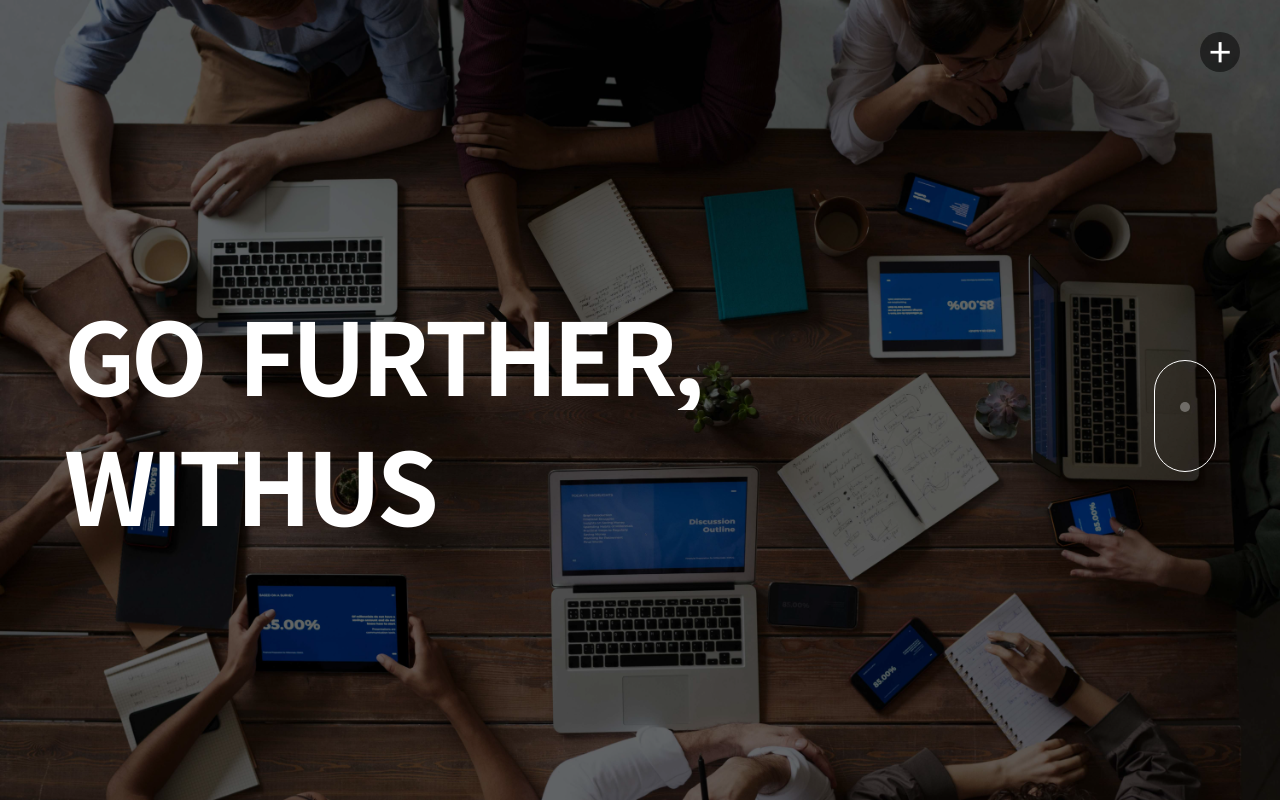
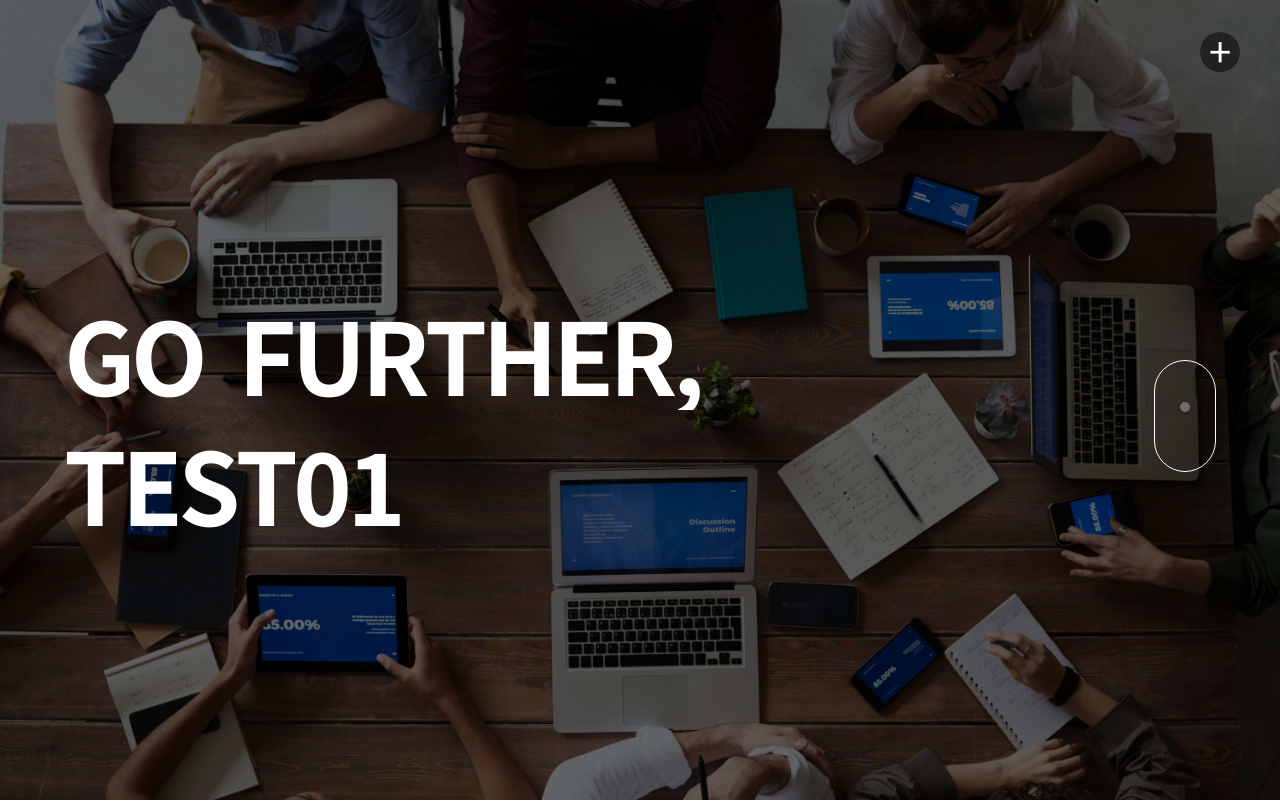
Before and after one commit to hbeautyacademy/hbeautyacademy, a React (Create React App) app: page / in a window 1280 px wide. Shown: the top 802 px of the page. Built offline with nearby package versions, Linux system fonts and the light colour scheme.

Commit message:
배포 테스트

```diff
--- a/src/routes/Intro.js
+++ b/src/routes/Intro.js
@@ -9,7 +9,7 @@ export default function Intro(){
     const [spotText, setSpotText] = useState(null);
     const spotTextData = [
         'GO  FURTHER,',
-        'WITHUS',
+        'TEST01',
         ''
     ]
     const lengthTextSub01 = spotTextData[0].split("").length; // 첫째줄까지 길이
```
